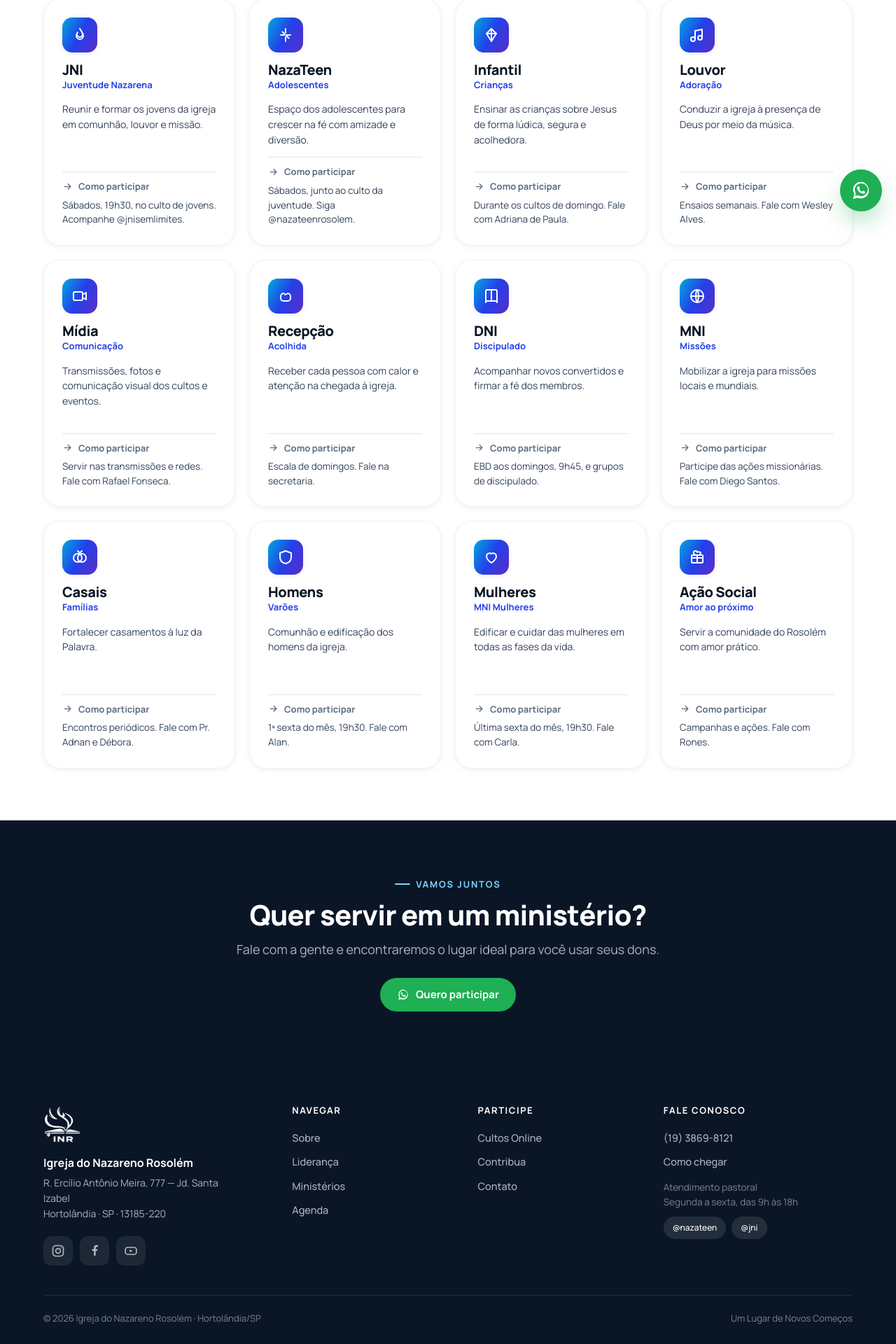
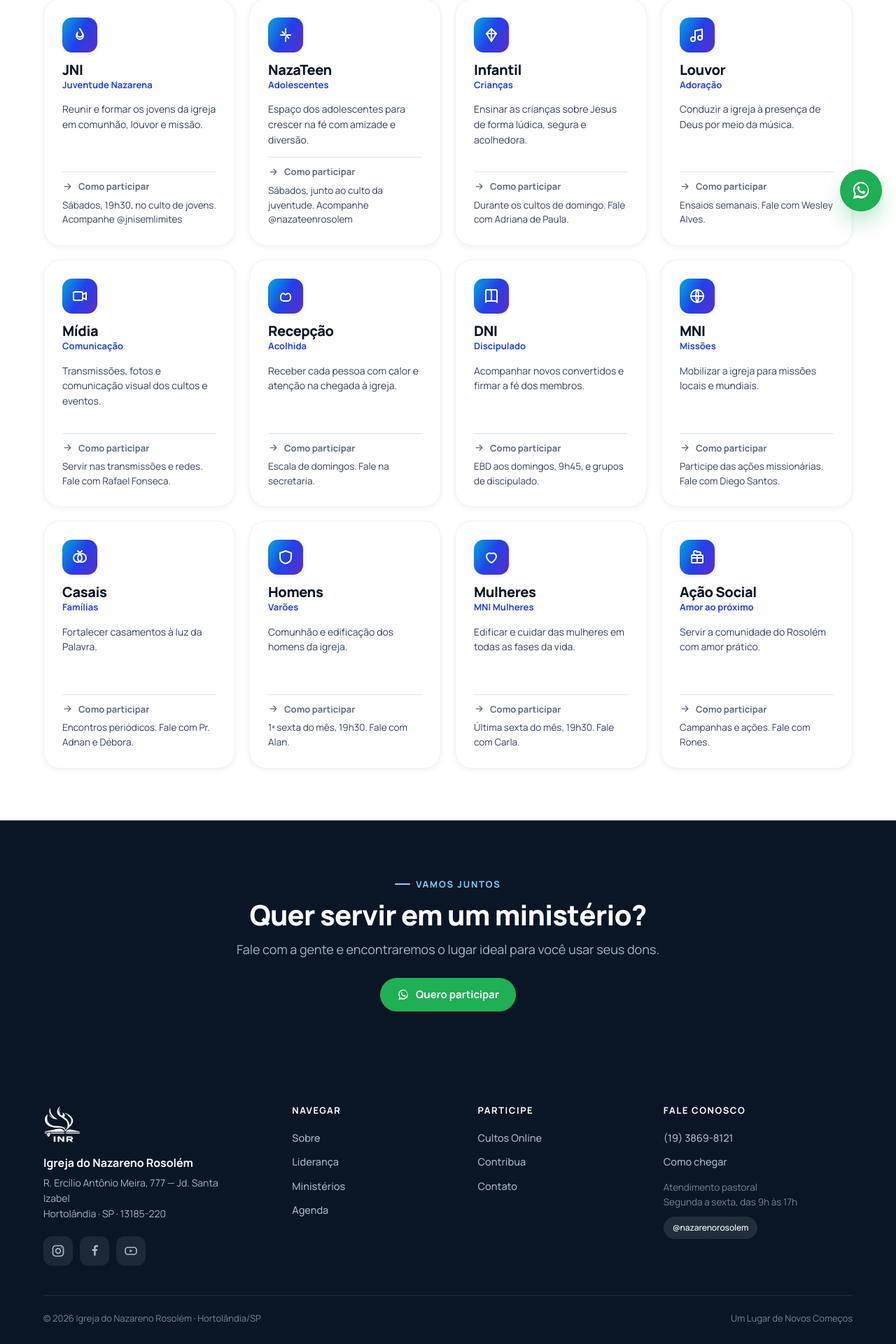
Before and after one commit to igreja-nazareno-rosolem/site-inr, a React (Vite) app: page /ministerios in a window 1280 px wide. Shown: the part 478-2398 px from the top of the page at 70% size. Built offline with nearby package versions, Linux system fonts and the light colour scheme.

Commit message:
fix: update footer social media links and adjust church service hours

```diff
--- a/src/components/rodape.tsx
+++ b/src/components/rodape.tsx
@@ -67,22 +67,13 @@ export function Rodape() {
             </p>
             <div style={{ display: "flex", gap: 8, marginTop: 10 }}>
               <a
-                href={REDES_SOCIAIS.nazateen}
+                href={REDES_SOCIAIS.instagram}
                 target="_blank"
                 rel="noopener noreferrer"
                 className="inr-chip"
                 style={{ fontSize: 12, padding: "7px 13px", background: "rgba(255,255,255,.1)", color: "#fff" }}
               >
-                @nazateen
-              </a>
-              <a
-                href={REDES_SOCIAIS.jni}
-                target="_blank"
-                rel="noopener noreferrer"
-                className="inr-chip"
-                style={{ fontSize: 12, padding: "7px 13px", background: "rgba(255,255,255,.1)", color: "#fff" }}
-              >
-                @jni
+                @nazarenorosolem
               </a>
             </div>
           </div>
--- a/src/lib/dados-igreja.ts
+++ b/src/lib/dados-igreja.ts
@@ -29,7 +29,7 @@ export const IGREJA = {
   endereco: "R. Ercílio Antônio Meira, 777 — Jardim Santa Izabel, Hortolândia/SP, 13185-220",
   enderecoCurto: "R. Ercílio Antônio Meira, 777 — Jd. Santa Izabel",
   telefone: "(19) 3869-8121",
-  atendimento: "Segunda a sexta, das 9h às 18h",
+  atendimento: "Segunda a sexta, das 9h às 17h",
   mapaEmbed:
     "https://www.google.com/maps?q=R.+Erc%C3%ADlio+Ant%C3%B4nio+Meira,+777+-+Jardim+Santa+Izabel,+Hortol%C3%A2ndia+-+SP,+13185-220&output=embed",
   mapaLink: "https://maps.google.com/?q=R.+Erc%C3%ADlio+Ant%C3%B4nio+Meira,+777,+Hortol%C3%A2ndia+SP",
@@ -179,8 +179,8 @@ export interface Ministerio {
 }
 
 export const MINISTERIOS: Ministerio[] = [
-  { id: "jni", icone: "chama", nome: "JNI", subtitulo: "Juventude Nazarena", proposito: "Reunir e formar os jovens da igreja em comunhão, louvor e missão.", participar: "Sábados, 19h30, no culto de jovens. Acompanhe @jnisemlimites.", instagram: REDES_SOCIAIS.jni },
-  { id: "nazateen", icone: "faisca", nome: "NazaTeen", subtitulo: "Adolescentes", proposito: "Espaço dos adolescentes para crescer na fé com amizade e diversão.", participar: "Sábados, junto ao culto da juventude. Siga @nazateenrosolem.", instagram: REDES_SOCIAIS.nazateen },
+  { id: "jni", icone: "chama", nome: "JNI", subtitulo: "Juventude Nazarena", proposito: "Reunir e formar os jovens da igreja em comunhão, louvor e missão.", participar: "Sábados, 19h30, no culto de jovens.", instagram: REDES_SOCIAIS.jni },
+  { id: "nazateen", icone: "faisca", nome: "NazaTeen", subtitulo: "Adolescentes", proposito: "Espaço dos adolescentes para crescer na fé com amizade e diversão.", participar: "Sábados, junto ao culto da juventude.", instagram: REDES_SOCIAIS.nazateen },
   { id: "infantil", icone: "pipa", nome: "Infantil", subtitulo: "Crianças", proposito: "Ensinar as crianças sobre Jesus de forma lúdica, segura e acolhedora.", participar: "Durante os cultos de domingo. Fale com Adriana de Paula." },
   { id: "louvor", icone: "musica", nome: "Louvor", subtitulo: "Adoração", proposito: "Conduzir a igreja à presença de Deus por meio da música.", participar: "Ensaios semanais. Fale com Wesley Alves." },
   { id: "midia", icone: "camera", nome: "Mídia", subtitulo: "Comunicação", proposito: "Transmissões, fotos e comunicação visual dos cultos e eventos.", participar: "Servir nas transmissões e redes. Fale com Rafael Fonseca." },
@@ -219,3 +219,8 @@ export const CONTATOS: Contato[] = [
 export function urlPublica(caminho: string): string {
   return `${import.meta.env.BASE_URL}${caminho.replace(/^\//, "")}`;
 }
+
+export function usuarioInstagram(url: string): string {
+  const match = url.match(/instagram\.com\/([^/?#]+)(?:\/|$)/i);
+  return match ? `@${match[1].replace(/^@/, "")}` : "";
+}
--- a/src/pages/ministerios.tsx
+++ b/src/pages/ministerios.tsx
@@ -1,7 +1,7 @@
 import { Botao, Cartao, Emblema, Sobretitulo } from "@/components/design-system";
 import { HeroPagina } from "@/components/hero-pagina";
 import { GlifoWhatsApp, Icone } from "@/components/icones/icones";
-import { MINISTERIOS, WHATSAPP, linkWhatsApp } from "@/lib/dados-igreja";
+import { MINISTERIOS, WHATSAPP, linkWhatsApp, usuarioInstagram } from "@/lib/dados-igreja";
 
 export default function Ministerios() {
   return (
@@ -50,7 +50,31 @@ export default function Ministerios() {
                     <Icone nome="seta" style={{ width: 15, height: 15, flex: "none" }} /> Como
                     participar
                   </p>
-                  <p style={{ fontSize: 13.5, color: "var(--ink-2)" }}>{ministerio.participar}</p>
+                  <p style={{ fontSize: 13.5, color: "var(--ink-2)" }}>
+                    {(() => {
+                      const textoBase = ministerio.participar.trim();
+                      const usuario = ministerio.instagram ? usuarioInstagram(ministerio.instagram) : "";
+
+                      return (
+                        <>
+                          {textoBase}
+                          {ministerio.instagram ? (
+                            <>
+                              {textoBase ? " " : ""} Acompanhe{" "}
+                              <a
+                                href={ministerio.instagram}
+                                target="_blank"
+                                rel="noopener noreferrer"
+                                style={{ color: "inherit", textDecoration: "none" }}
+                              >
+                                {usuario}
+                              </a>
+                            </>
+                          ) : null}
+                        </>
+                      );
+                    })()}
+                  </p>
                 </div>
               </Cartao>
             ))}
```
